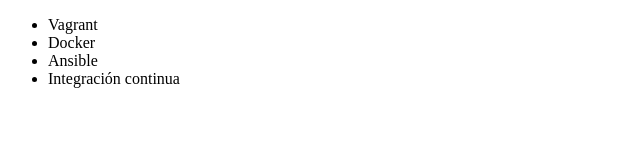
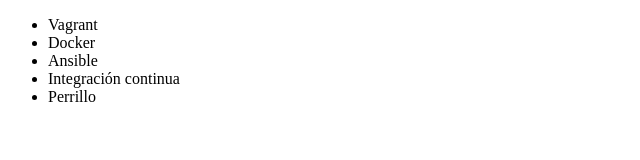
Before and after one commit to Miroori/alura-git, a plain HTML site: page index.html in a window 1280 px wide. Shown: the full height of the page, 0-640 px from the left. Drawn offline with Linux system fonts and the light colour scheme.

Commit message:
creando archivo index.html con lista de cursos

```diff
--- a/index.html
+++ b/index.html
@@ -10,6 +10,7 @@
          <li> Docker </li>
          <li> Ansible </li>
          <li> Integración continua </li>
+         <li> Perrillo </li>
      </ul>
 </body>
 </html>
```
